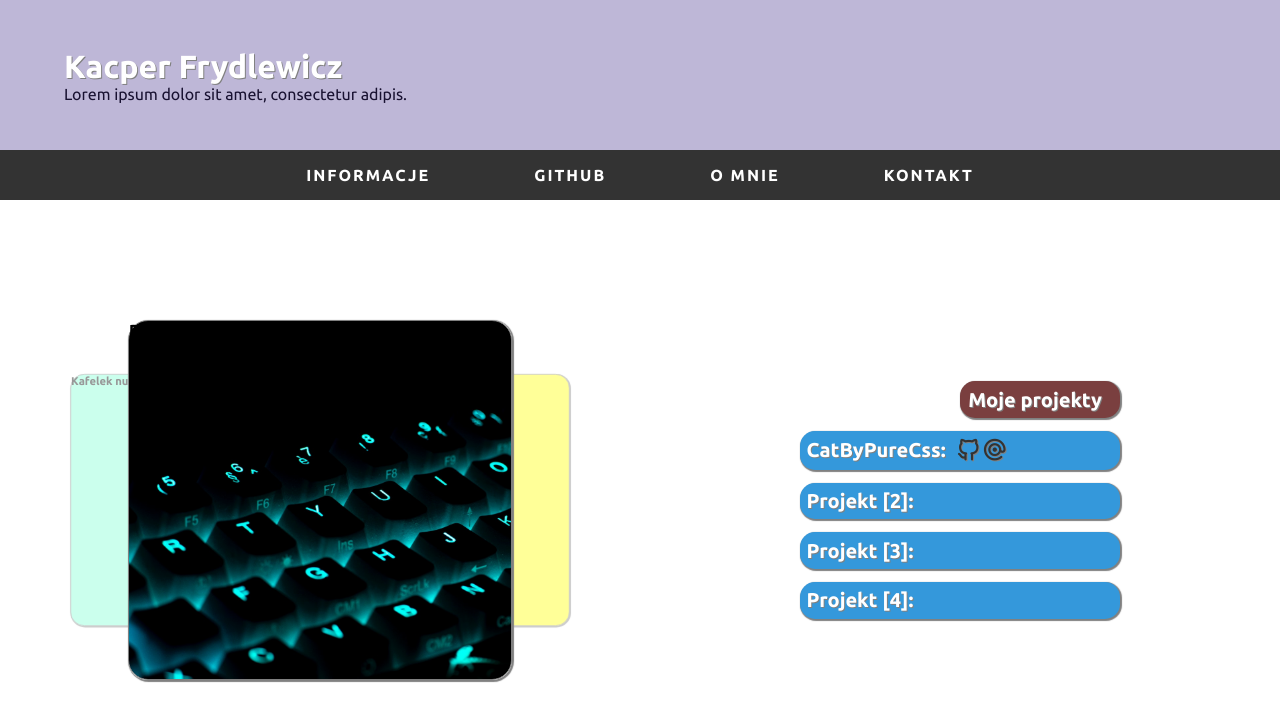
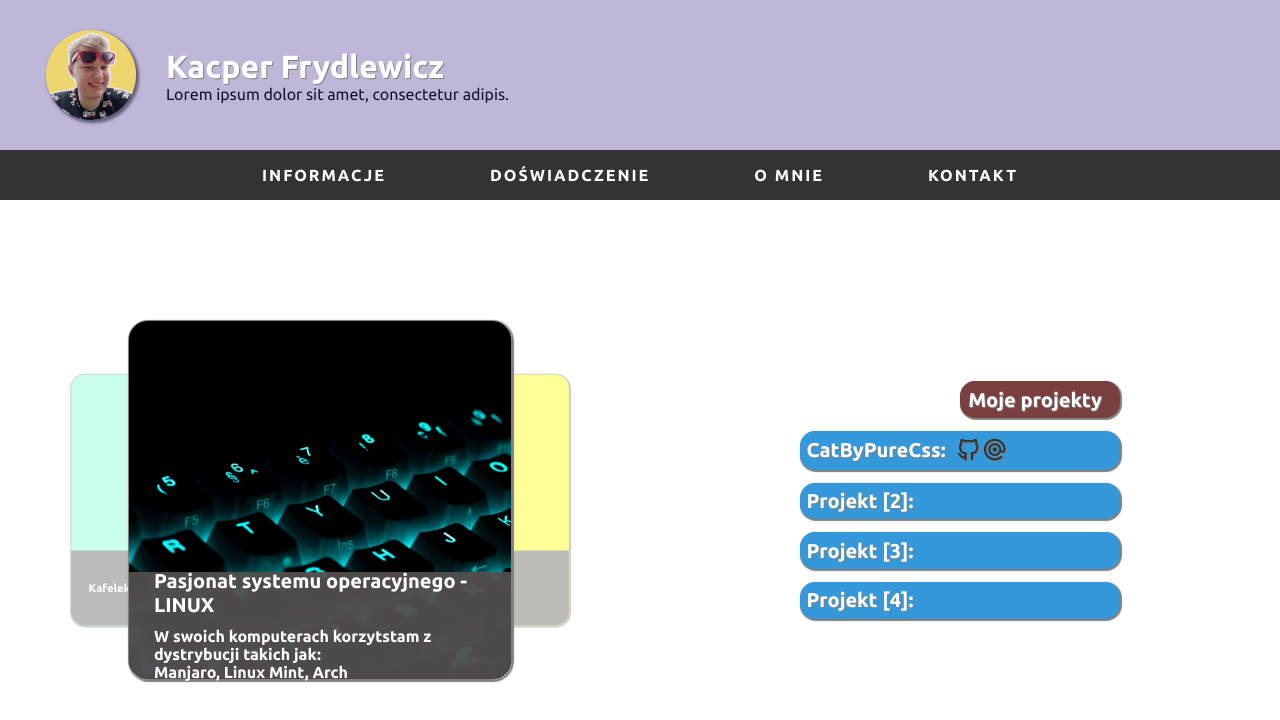
Before and after one commit to wielomianik/PurePortfolio, a plain HTML site: page index.html in a window 1280 px wide. Drawn offline with Linux system fonts and the light colour scheme.

Commit message:
Sticky nav and Image

```diff
--- a/index.html
+++ b/index.html
@@ -13,11 +13,16 @@
 
 <body>
 
-    <header>
+    <header id="info">
         <div class="h-ER-image">
             <div class="h-ER-main">
-                <h1>Kacper Frydlewicz</h1>
-                <p>Lorem ipsum dolor sit amet, consectetur adipis.</p>
+                <div class="h-ER-main-image">
+                    <span></span>
+                </div>
+                <div class="h-ER-main-title">
+                    <h1>Kacper Frydlewicz</h1>
+                    <p>Lorem ipsum dolor sit amet, consectetur adipis.</p>
+                </div>
             </div>
             <div class="h-ER-canvas">
                 <section></section>
@@ -29,18 +34,13 @@
     <nav>
         <ul>
             <li><a href="#info">Informacje</a></li>
-            <li>
-                <a target="_blank" href="https://github.com/wielomianik">
-                    GitHub
-                    <i class="ti ti-brand-github-filled"></i>
-                </a>
-            </li>
-            <li><a href="#">O mnie</a></li>
+            <li><a href="#">Doświadczenie</a></li>
+            <li><a href="#about">O mnie</a></li>
             <li><a href="#">Kontakt</a></li>
         </ul>
     </nav>
 
-    <section id="info" class="s-ON-info">
+    <section class="s-ON-info">
         <div class="s-ON-card-container">
             <input type="radio" name="slider" id="item-1" checked>
             <input type="radio" name="slider" id="item-2">
@@ -48,7 +48,8 @@
 
             <label class="s-ON-card s-ON-card-one" for="item-1">
                 <div class="s-ON-text-container">
-                    <p>Pasjonat systemu operecyjnego Linux</p>
+                    <h3>Pasjonat systemu operacyjnego - LINUX</h3>
+                    <p>W swoich komputerach korzytstam z dystrybucji takich jak:<br> Manjaro, Linux Mint, Arch</p>
                 </div>
                 <div class="s-ON-text-shadow"></div>
                 <div class="s-ON-shadow"></div>
@@ -95,6 +96,10 @@
         </div>
     </section>
 
+    <section id="about" class="s-ON-about">
+
+    </section>
+
     <script src="./main.js"></script>
 </body>
 
--- a/style.scss
+++ b/style.scss
@@ -13,8 +13,12 @@ body {
 
     nav {
         height: 50px;
+        position: sticky;
+        top: 0;
+        overflow: hidden;
         background-color: #333;
         text-align: center;
+        z-index: 9000;
 
         ul li {
             display: inline-block;
@@ -31,12 +35,22 @@ body {
                 font-weight: bold;
                 transition: color 300ms;
             }
+
+            a:hover {
+                color: saddlebrown;
+                text-shadow: 1px 1px 8px saddlebrown;
+            }
         }
+    }
+
+    section {
+        // background: rgb(82,89,125);
+        // background: linear-gradient(90deg, rgba(82,89,125,1) 0%, rgba(96,125,158,1) 50%, rgba(82,89,125,1) 100%);
     }
 }
 
 .h-ER-canvas {
-    width: 100%;
+    width: 50%;
     height: 100%;
     position: relative;
 }
@@ -58,14 +72,57 @@ body {
 }
 
 .h-ER-main {
-    width: 100%;
+    width: 50%;
     height: 100%;
     position: relative;
     display: flex;
+}
+
+.h-ER-main-image {
+    position: relative;
+    display: flex;
+    justify-content: center;
+    align-items: center;
+    align-content: center;
+    height: 100%;
+    width: 35%;
+    padding-left: 2rem;
+    max-width: 150px;
+
+    span {
+        position: relative;
+        display: flex;
+        height: 90px;
+        width: 90px;
+        background-image: url("../static/003.jpg");
+        background-size: 120px;
+        background-repeat: repeat;
+        background-position: center;
+        border-radius: 50%;
+        z-index: 900;
+        box-shadow: 2px 2px 3px 1px #282b45a3;
+
+        &::after {
+            position: relative;
+            width: 100%;
+            height: 100%;
+            content: '';
+            background-color: rebeccapurple;
+            border-radius: 50%;
+            opacity: 0.1;
+        }
+    }
+}
+
+.h-ER-main-title {
+    height: 100%;
+    width: auto;
+    display: flex;
+    justify-content: center;
     flex-direction: column;
     align-items: flex-start;
-    justify-content: center;
-    padding-left: 5%;
+    align-content: center;
+    padding-left: 1rem;
 
     h1 {
         color: white;
@@ -77,6 +134,7 @@ body {
     p {
         font-family: 'Ubuntu', sans-serif;
     }
+
 }
 
 .s-ON-info {
@@ -110,31 +168,45 @@ body {
 }
 
 .s-ON-text-container {
-    // position: absolute;
-    // color: white;
-    // padding: 25px;
-    // border-bottom-left-radius: 20px;
-    // border-bottom-right-radius: 20px;
-    // top: 80%;
-    // z-index: 10;
+    position: absolute;
+    display: flex;
+    flex-direction: column;
+    align-content: flex-start;
+    justify-content: center;
+    color: white;
+    padding: 25px;
+    width: 100%;
+    text-align: left;
+    height: 30%;
+    border-bottom-left-radius: 20px;
+    border-bottom-right-radius: 20px;
+    top: 70%;
+    z-index: 10;
 
     p {
         font-size: 16px;
         font-family: 'Ubuntu', sans-serif;
         font-weight: bold;
     }
+
+    h3 {
+        margin-bottom: 0.5em;
+        font-size: 20px;
+        font-family: 'Ubuntu', sans-serif;
+        font-weight: bold;
+    }
 }
 
 .s-ON-text-shadow {
-    // position: absolute;
-    // width: 100%;
-    // height: 20%;
-    // background-color: gray;
-    // opacity: 70%;
-    // border-bottom-left-radius: 20px;
-    // border-bottom-right-radius: 20px;
-    // top: 80%;
-    // z-index: 0;
+    position: absolute;
+    width: 100%;
+    height: 30%;
+    background-color: rgb(83, 79, 79);
+    opacity: 95%;
+    border-bottom-left-radius: 20px;
+    border-bottom-right-radius: 20px;
+    top: 70%;
+    z-index: 0;
 }
 
 .s-ON-shadow {
@@ -235,3 +307,14 @@ input[name="slider"] {
         color: #333;
     }
 }
+
+.s-ON-about {
+    position: relative;
+    display: flex;
+    flex-direction: row;
+    align-items: center;
+    justify-content: center;
+    align-content: center;
+    width: 100%;
+    height: calc(100vh - 200px);
+}
```
Also changed, not shown: css/style.css, static/003.jpg (added), 1 other file.
